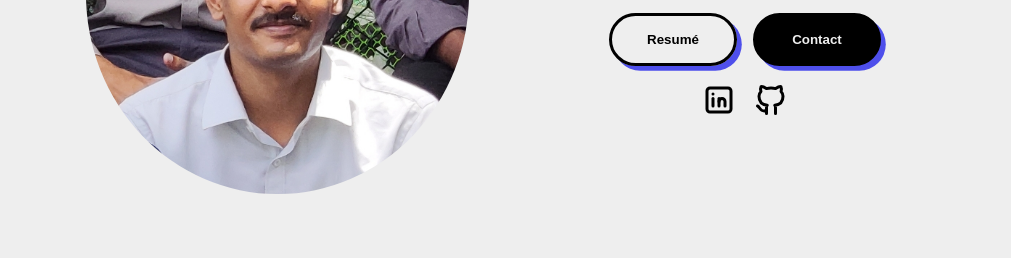
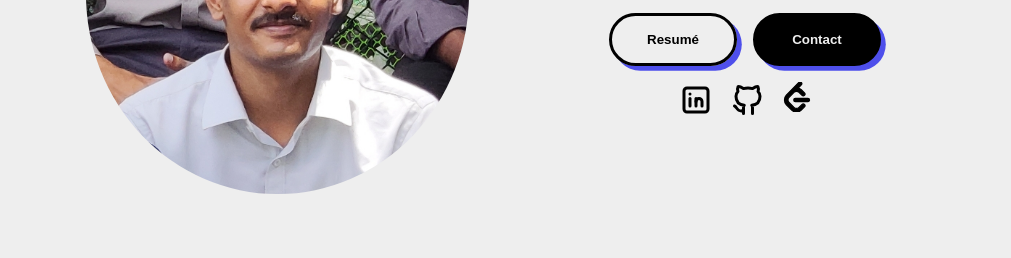
Before and after one commit to dhanush-kuma/page-3, a plain HTML site: page index.html in a window 1280 px wide. Shown: the part 542-800 px from the top of the page, without its empty margins (135-1146 px from the left). Drawn offline with Linux system fonts and the light colour scheme.

Commit message:
leetcode svg

```diff
--- a/index.html
+++ b/index.html
@@ -67,6 +67,10 @@
             <div id="social-container">
                 <svg xmlns="http://www.w3.org/2000/svg" viewBox="0 0 24 24" fill="none" stroke="currentColor" stroke-linecap="round" stroke-linejoin="round" width="36" height="36" stroke-width="2" class="link-icons" onclick="window.open('https://www.linkedin.com/in/dhanush-kuma/', '_blank')"> <path d="M4 4m0 2a2 2 0 0 1 2 -2h12a2 2 0 0 1 2 2v12a2 2 0 0 1 -2 2h-12a2 2 0 0 1 -2 -2z"></path> <path d="M8 11l0 5"></path> <path d="M8 8l0 .01"></path> <path d="M12 16l0 -5"></path> <path d="M16 16v-3a2 2 0 0 0 -4 0"></path> </svg>
                 <svg xmlns="http://www.w3.org/2000/svg" viewBox="0 0 24 24" fill="none" stroke="currentColor" stroke-linecap="round" stroke-linejoin="round" width="36" height="36" stroke-width="2" class="link-icons" onclick="window.open('https://github.com/dhanush-kuma', '_blank')"> <path d="M9 19c-4.3 1.4 -4.3 -2.5 -6 -3m12 5v-3.5c0 -1 .1 -1.4 -.5 -2c2.8 -.3 5.5 -1.4 5.5 -6a4.6 4.6 0 0 0 -1.3 -3.2a4.2 4.2 0 0 0 -.1 -3.2s-1.1 -.3 -3.5 1.3a12.3 12.3 0 0 0 -6.2 0c-2.4 -1.6 -3.5 -1.3 -3.5 -1.3a4.2 4.2 0 0 0 -.1 3.2a4.6 4.6 0 0 0 -1.3 3.2c0 4.6 2.7 5.7 5.5 6c-.6 .6 -.6 1.2 -.5 2v3.5"></path> </svg>
+                <svg xmlns="http://www.w3.org/2000/svg" viewBox="0 0 24 24" stroke="currentColor" stroke-linecap="round" stroke-linejoin="round" width="30" height="30" stroke-width="1" class="link-icons" onclick="window.open('https://leetcode.com/u/dkf566/', '_blank')">
+                    <path d="M22,14.355c0-0.742-0.564-1.346-1.26-1.346H10.676c-0.696,0-1.26,0.604-1.26,1.346s0.563,1.346,1.26,1.346H20.74C21.436,15.702,22,15.098,22,14.355z"></path>
+                    <path d="M3.482,18.187l4.313,4.361C8.768,23.527,10.113,24,11.598,24c1.485,0,2.83-0.512,3.805-1.494l2.588-2.637c0.51-0.514,0.492-1.365-0.039-1.9c-0.531-0.535-1.375-0.553-1.884-0.039l-2.676,2.607c-0.462,0.467-1.102,0.662-1.809,0.662s-1.346-0.195-1.81-0.662l-4.298-4.363c-0.463-0.467-0.696-1.15-0.696-1.863c0-0.713,0.233-1.357,0.696-1.824l4.285-4.38c0.463-0.467,1.116-0.645,1.822-0.645s1.346,0.195,1.809,0.662l2.676,2.606c0.51,0.515,1.354,0.497,1.885-0.038c0.531-0.536,0.549-1.387,0.039-1.901l-2.588-2.636c-0.649-0.646-1.471-1.116-2.392-1.33l-0.034-0.007l2.447-2.503c0.512-0.514,0.494-1.366-0.037-1.901c-0.531-0.535-1.376-0.552-1.887-0.038L3.482,10.476C2.509,11.458,2,12.813,2,14.311C2,15.809,2.509,17.207,3.482,18.187z"></path>
+                  </svg>
             </div>
         </div>
     </section>
--- a/style.css
+++ b/style.css
@@ -241,6 +241,7 @@ section {
 }
 .link-icons:hover{
     stroke: var(--Highlight-text-color);
+    fill: none;
 }
 
 /* BUTTONS */
```
